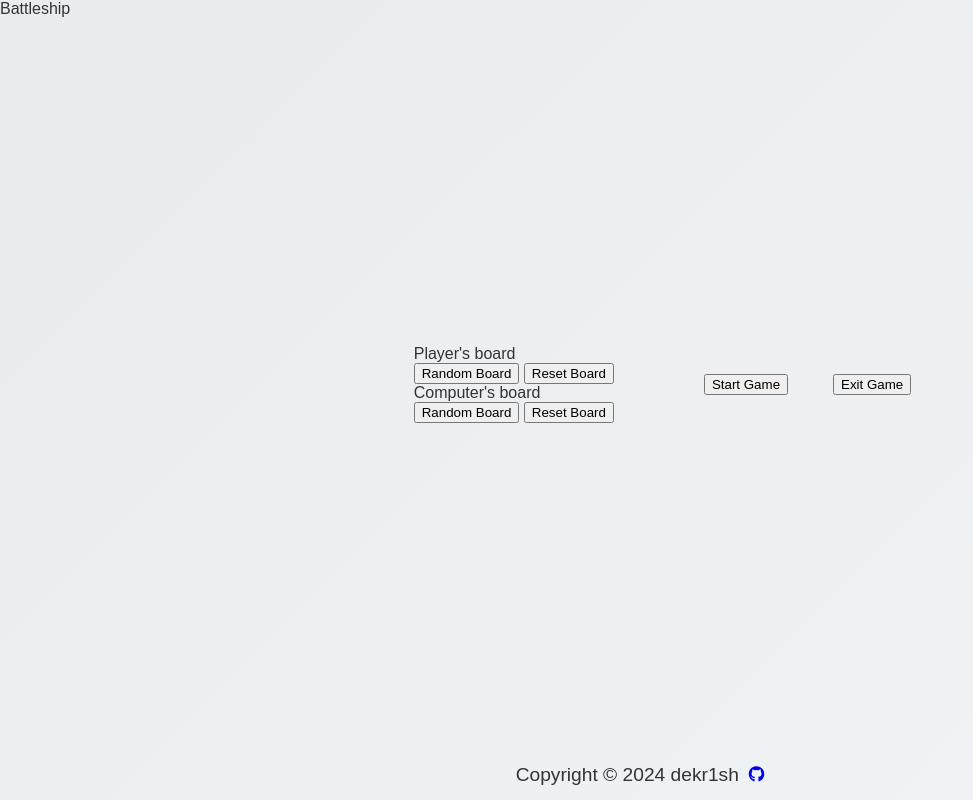
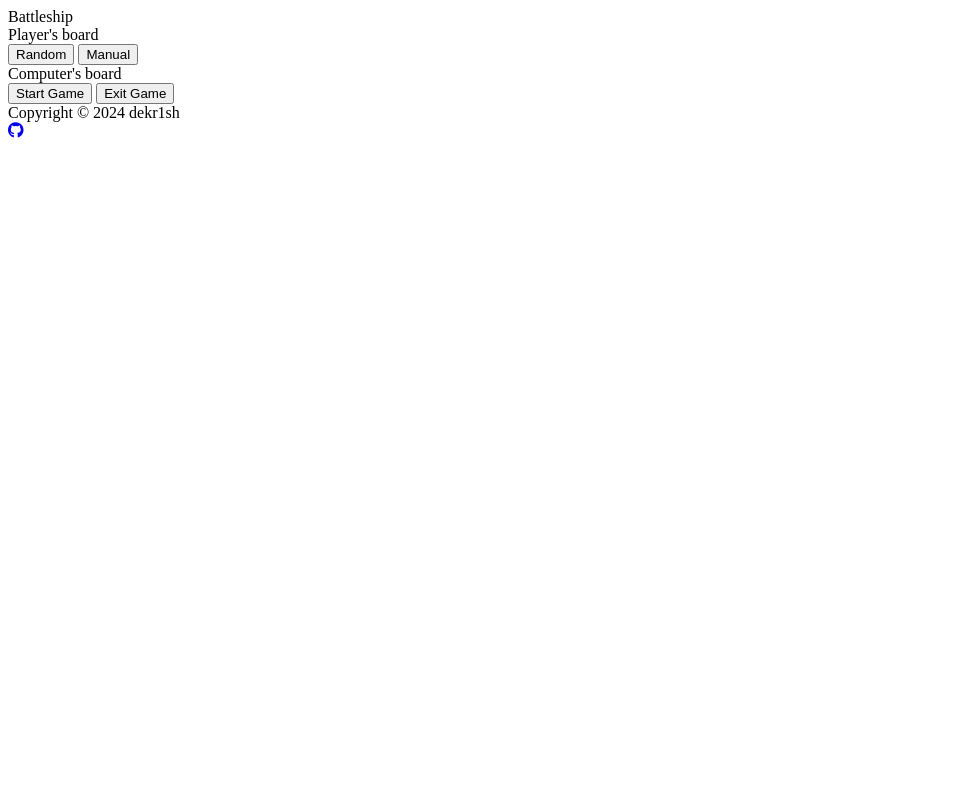
Before and after one commit to dekr1sh/battleship, a website built with webpack: page src/template.html in a window 1280 px wide. Shown: the whole page, without its empty margins (0-973 px from the left). Built offline with nearby package versions, Linux system fonts and the light colour scheme.

Commit message:
Make apt changes to the markup

```diff
--- a/src/template.html
+++ b/src/template.html
@@ -4,7 +4,6 @@
     <meta charset="UTF-8">
     <meta name="viewport" content="width=device-width, initial-scale=1.0">
     <title>Battleship</title>
-    <link rel="stylesheet" href="style.css">
     <script src="https://kit.fontawesome.com/c593719e20.js" crossorigin="anonymous"></script>
 </head>
 <body>
@@ -16,18 +15,14 @@
             <section id="containerOne">
                 <div>Player's board</div>
                 <div class="board"></div>
-                <div class="board-buttons">
-                    <button class="randomBoardBtn">Random Board</button>
-                    <button class="resetBoardBtn">Reset Board</button>
+                <div class="board-btns">
+                    <button class="random-btn">Random</button>
+                    <button class="manual-btn">Manual</button>
                 </div>
             </section>
             <section id="containerTwo">
                 <div>Computer's board</div>
                 <div class="board"></div>
-                <div class="board-buttons" class="hidden">
-                    <button class="randomBoardBtn">Random Board</button>
-                    <button class="resetBoardBtn">Reset Board</button>
-                </div>
             </section>
         </div>
         <div id="resultDisplay"></div>
```
